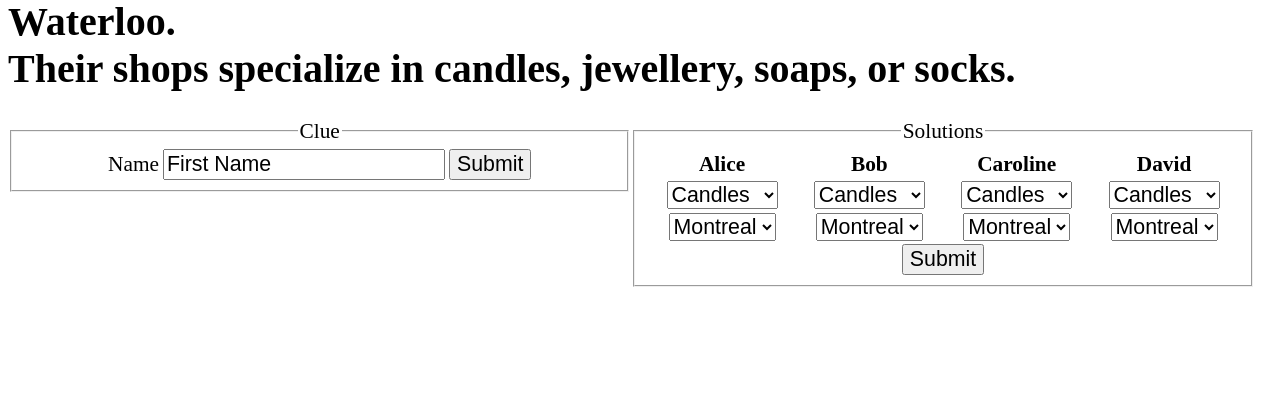
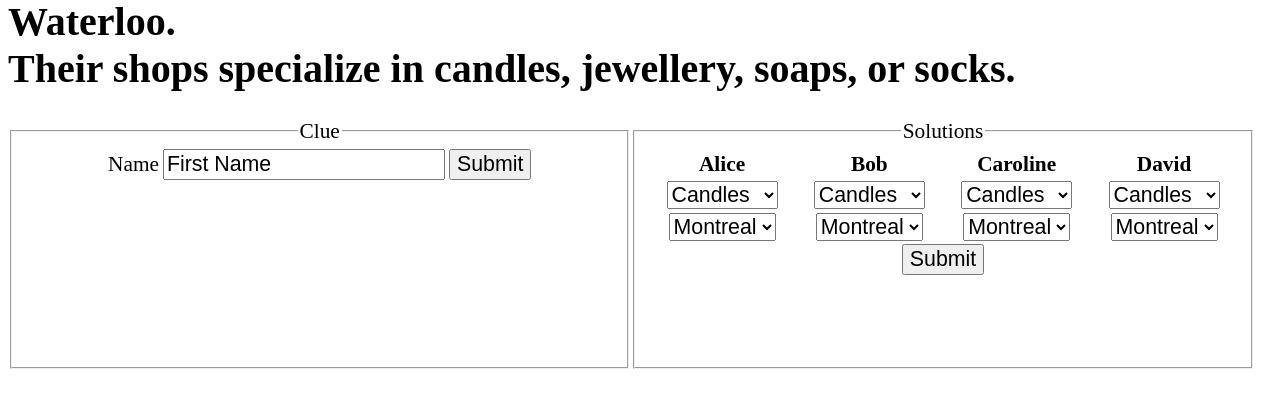
Before and after one commit to toddsierens/plusdatainsite, a Flask app: page /logic in a window 1280 px wide. Shown: the part 170-578 px from the top of the page. Run offline with Flask 2, Linux system fonts and the light colour scheme; some libraries are stand-ins or nearby versions.

Commit message:
alignment

```diff
--- a/templates/logic.html
+++ b/templates/logic.html
@@ -79,7 +79,7 @@
             </h1>
         </div>
         <form id = "nameForm">
-             <fieldset>
+             <fieldset  style="height:250px">
                  <legend>Clue</legend>
                  <label>Name</label>
                  <input id="name" type="text" name="name" value="First Name">
@@ -88,7 +88,7 @@
             </fieldset>
         </form>
         <form id = "solutionForm">
-            <fieldset>
+            <fieldset  style="height:250px">
                 <legend>Solutions</legend>
                 <table style="width:100%">
                   <tr>
```
Also changed, not shown: 1 other file.
